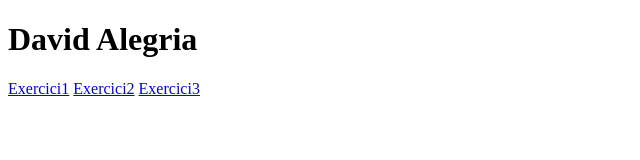
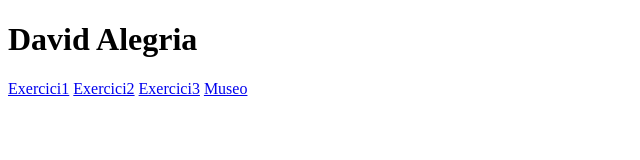
Before and after one commit to Portu2965/PaginaWebAlegriaDavid, a plain HTML site: page index.html in a window 1280 px wide. Shown: the full height of the page, 0-640 px from the left. Drawn offline with Linux system fonts and the light colour scheme.

Commit message:
Update index.html

```diff
--- a/index.html
+++ b/index.html
@@ -10,5 +10,6 @@
     <a href="ex1.html">Exercici1</a>
     <a href="ex2.html">Exercici2</a>
     <a href="ex3.html">Exercici3</a>
+    <a href="museo.html">Museo</a>
 </body>
 </html>
```
